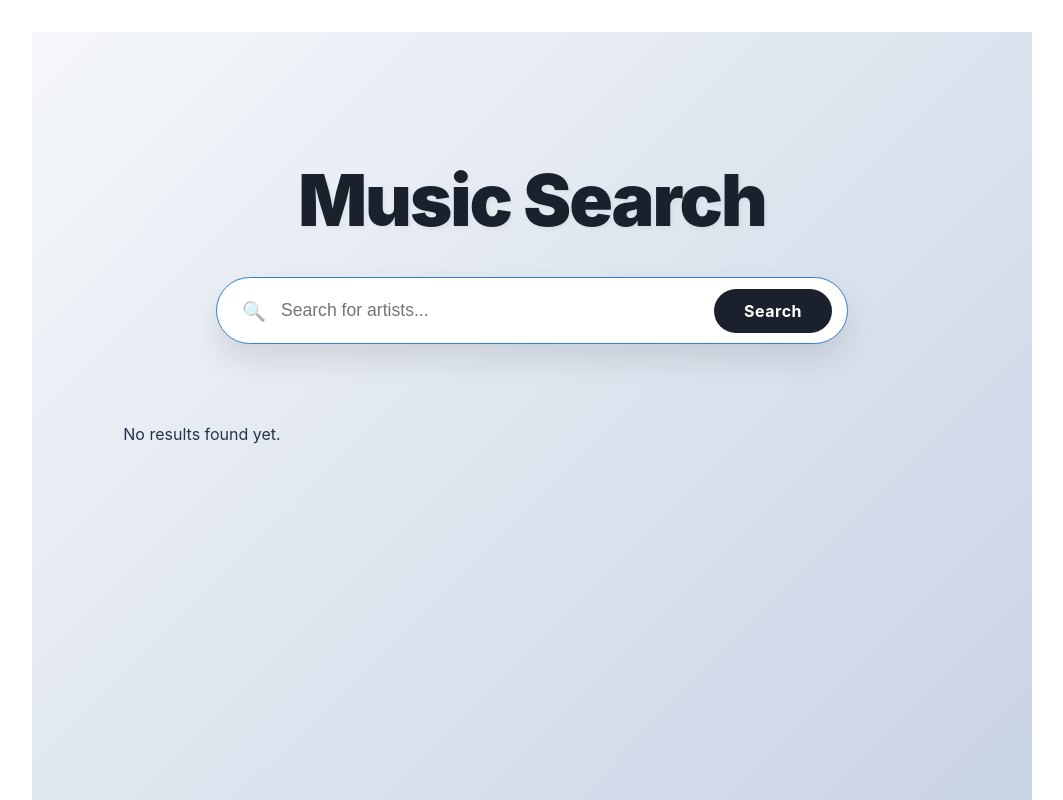
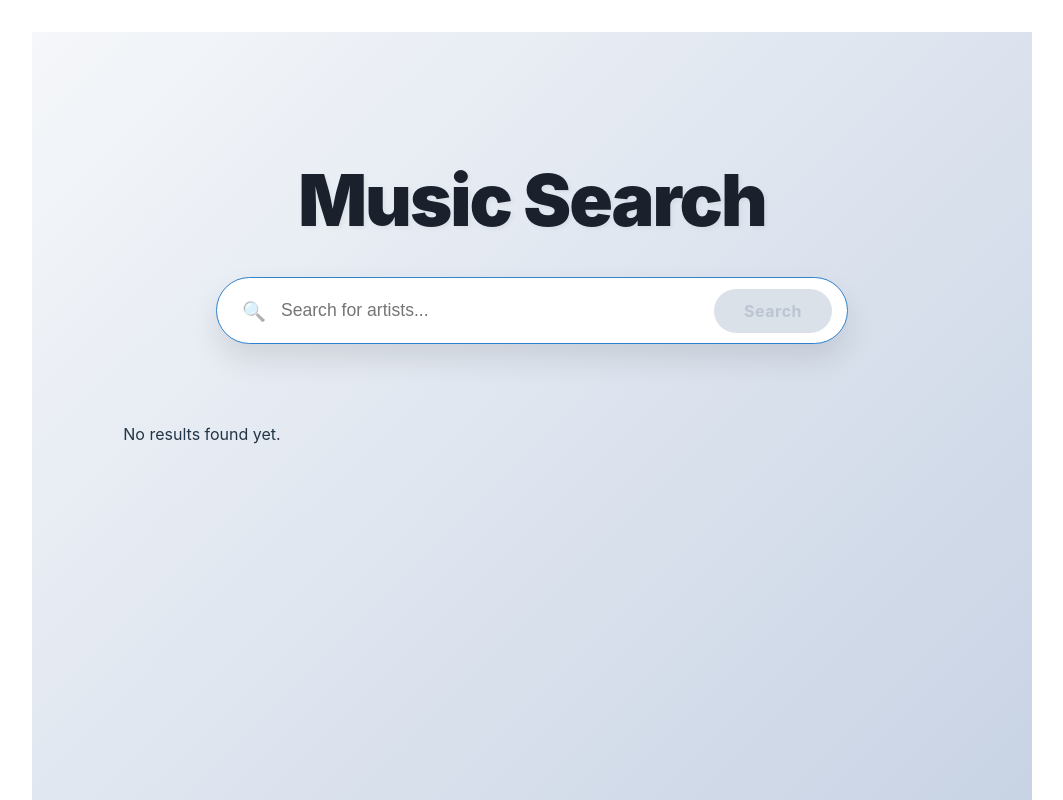
Before and after one commit to leahSalemon/musicApp, a React (Vite) app: page / in a window 1280 px wide. Shown: the top 800 px of the page, without its empty margins (108-1171 px from the left). Built offline with nearby package versions, Linux system fonts and the light colour scheme.

Commit message:
disabled search btn

```diff
--- a/src/components/searchComp.tsx
+++ b/src/components/searchComp.tsx
@@ -27,7 +27,7 @@ const SearchComp = () => {
     <div className="search-comp">
       <h1>Music Search</h1>
 
-      <SearchInput onSearch={handleSearch} />
+      <SearchInput onSearch={handleSearch} loadingSearch={loading} />
 
       {loading && <p>Searching...</p>}
 
--- a/src/components/searchInput.css
+++ b/src/components/searchInput.css
@@ -51,3 +51,16 @@
   transform: scale(1.05);
   box-shadow: 0 5px 15px rgba(0,0,0,0.1);
 }
+.search-input button:disabled {
+  background-color: #cbd5e0;
+  color: #a0aec0;
+  cursor: not-allowed;
+  transform: none;
+  box-shadow: none;
+  opacity: 0.7;
+}
+
+.search-input button:disabled:hover {
+  background-color: #cbd5e0;
+  transform: none;
+}
--- a/src/components/searchInput.tsx
+++ b/src/components/searchInput.tsx
@@ -3,10 +3,11 @@ import './searchInput.css';
 
 interface SearchInputProps {
   onSearch: (term: string) => void;
+  loadingSearch: boolean;
 }
 
 const SearchInput = (props: SearchInputProps) => {
-  const { onSearch } = props;
+  const { onSearch, loadingSearch } = props;
   const [searchTerm, setSearchTerm] = useState('');
   const inputRef = useRef<HTMLInputElement>(null);
 
@@ -32,7 +33,8 @@ const SearchInput = (props: SearchInputProps) => {
         placeholder="Search for artists..."
         ref={inputRef}
       />
-      <button type="submit">Search</button>
+      <button type="submit" disabled={!searchTerm.trim() || loadingSearch }>
+        {loadingSearch ? <span className="spinner"></span> : 'Search'}</button>
     </form>
   );
 };
```
